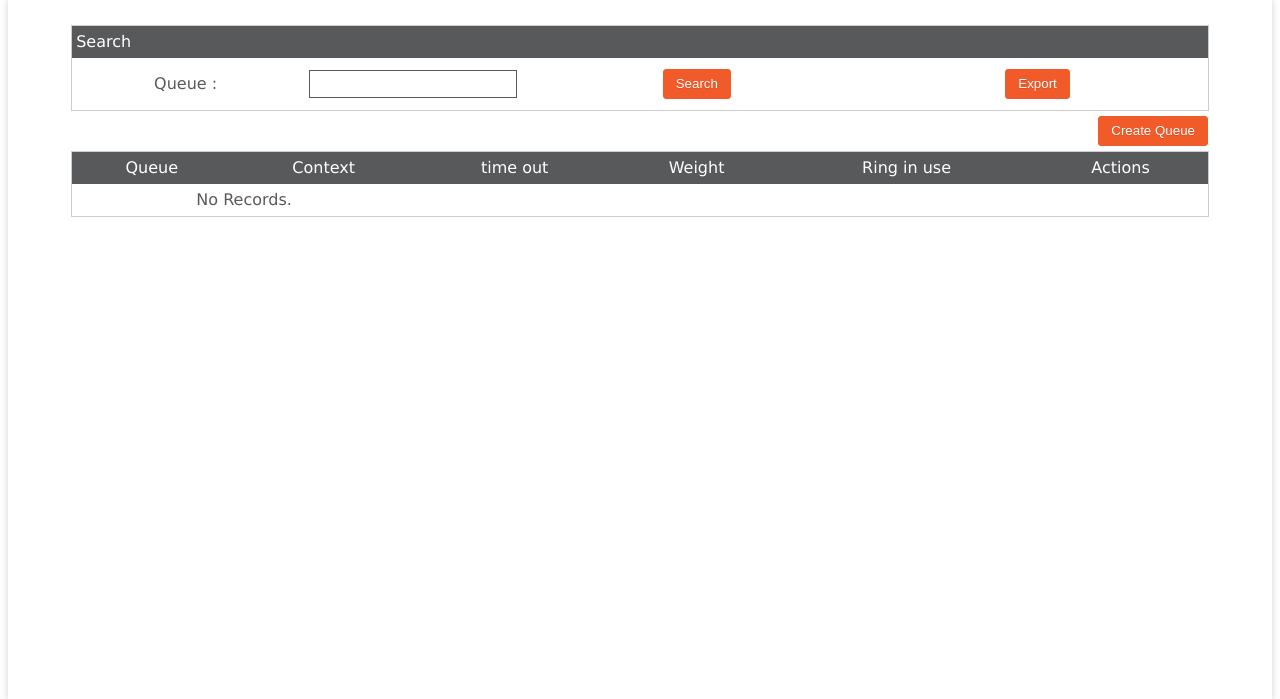
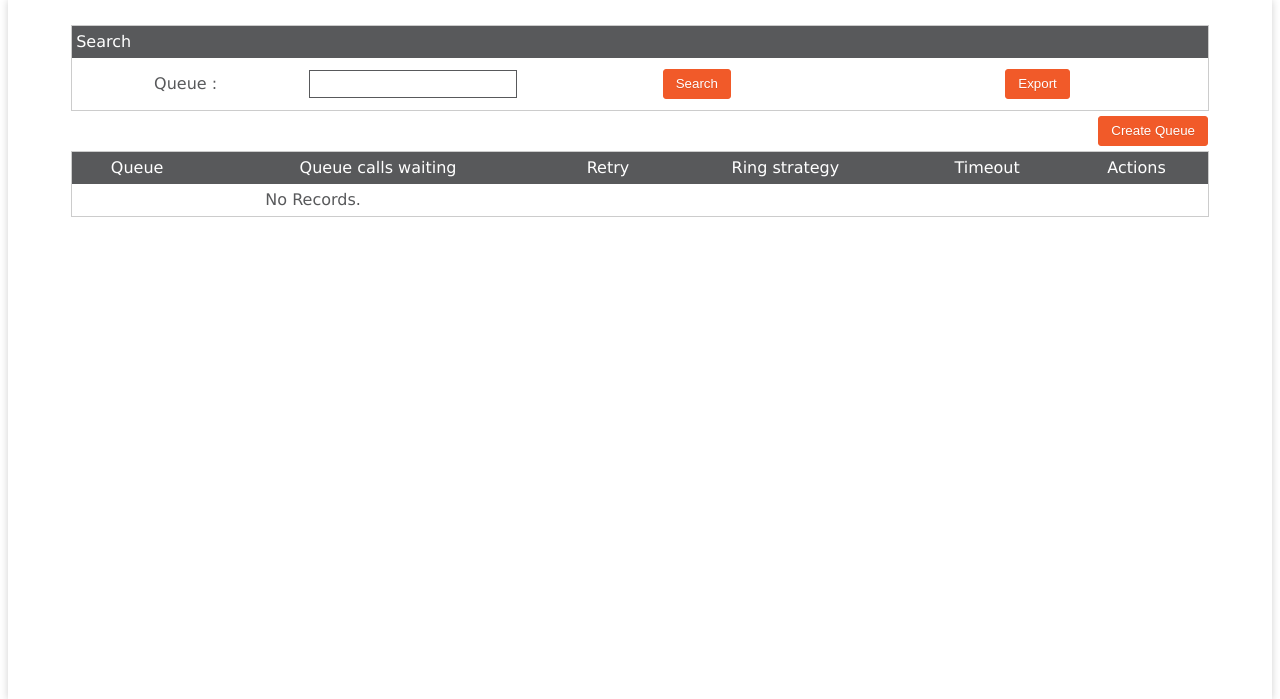
Before and after one commit to ramasamys/T_Report, a CodeIgniter app: the page made by application/views/list_queue.php in a window 1280 px wide. Shown: the part 92-791 px from the top of the page. Run offline with CodeIgniter, Linux system fonts and the light colour scheme; data that the repository does not hold is empty; some libraries are stand-ins or nearby versions.

Commit message:
displaying values on edit parts

```diff
--- a/application/models/pbxadmin.php
+++ b/application/models/pbxadmin.php
@@ -87,7 +87,7 @@ function getAllExtension($exten) {
 
 
  function getExtension() {
-    $extension_list = "SELECT distinct(name) from sipusers";
+    $extension_list = "SELECT distinct(name) from sipusers where name!=''";
 	$extension_query = $this->db->query($extension_list);
     return $extension_query->result_array();
 
--- a/application/views/list_queue.php
+++ b/application/views/list_queue.php
@@ -33,10 +33,10 @@
         <tr>
 
             <th>Queue</th>
-			<th>Context</th>
-			<th>time out</th>
-			<th>Weight</th>
-			<th>Ring in use</th>
+			<th>Queue calls waiting</th>
+			<th>Retry</th>
+			<th>Ring strategy</th>
+			<th>Timeout</th>
             <th>Actions</th>
 
 
@@ -46,13 +46,13 @@
                 ?>
                 <tr>
                     <td><?php echo $value->name; ?></td>
-					<td><? echo $context = isset($value->context) ? $value->context : '-'; ?></td>
+					<td><? echo $queue_callswaiting = isset($value->queue_callswaiting) ? $value->queue_callswaiting : '-'; ?></td>
+					<td><? echo $retry = isset($value->retry) ? $value->retry : '-'; ?></td>
+					<td><? echo $strategy = isset($value->strategy) ? $value->strategy : '-'; ?></td>
 					<td><? echo $timeout = isset($value->timeout) ? $value->timeout : '-'; ?></td>
-					<td><? echo $weight = isset($value->weight) ? $value->weight : '-'; ?></td>
-					<td><? echo $ringinuse = isset($value->ringinuse) ? $value->ringinuse : '-'; ?></td>
 
 
-                    <td><a href="#" queue_name="<?php echo $value->name;?>" queue_calls_waiting="<?php echo $value->queue_callswaiting;?>" class="edit-queue">Edit</a>&nbsp;|&nbsp;<a href="#" class="delete-queue" deleteid="<?php echo $value->name; ?>">Delete</a></td>
+                    <td><a href="#" queue_name="<?php echo $value->name;?>" queue_calls_waiting="<?php echo $value->queue_callswaiting;?>" queue_retry="<?php echo $value->retry;?>" queue_strategy="<?php echo $value->strategy;?>" queue_timeout="<?php echo $value->timeout;?>" class="edit-queue">Edit</a>&nbsp;|&nbsp;<a href="#" class="delete-queue" deleteid="<?php echo $value->name; ?>">Delete</a></td>
 
                 </tr>
             <?php endforeach; ?>
@@ -318,29 +318,51 @@
 <div class="display-type edit-queue-div" >
     <table>
 
-  <tr><td >Queue Name</td><td > <input type = "text"  name = "edit_queue_name" id = "edit_queue_name" value = "" class="textbox-style1 edit-queue-name" > </td></tr>
-  <tr><td>Announce-Frequency</td><td><input type = "text"  name = "edit_announce_frequency" id = "edit_announce_frequency" value = "" class="textbox-style1 edit-announce-frequency" > </td></tr>
- <tr><td>Announce-Holdtime</td><td><input type = "text"  name = "edit_holdtime" id = "edit_holdtime" value = "" class="textbox-style1 edit-holdtime" > </td></tr>
+  <tr><td >Queue Name</td><td > <input type = "text"  name = "edit_queue_name" id = "edit_queue_name" readonly="readonly" value = "" class="textbox-style1 edit-queue-name" > </td></tr>
 
- <tr><td>Announce-Position</td><td><input type = "text"  name = "edit_announce_position" id = "edit_announce_position" value = "" class="textbox-style1 edit-announce-position" > </td></tr>
- <tr><td>Autofill</td><td><input type = "text"  name = "edit_autofill" id = "edit_autofill" value = " " class="textbox-style1 edit-autofill" > </td></tr>
- <tr><td>Event Member Status</td><td><input type = "text"  name = "edit_member_status" id = "edit_member_status" value = "" class="textbox-style1 edit-member-status" > </td></tr>
- <tr><td>Event When Called</td><td><input type = "text"  name = "edit_event_when_called" id = "edit_event_when_called" value = "" class="textbox-style1 edit-event-when-called" > </td></tr>
- <tr><td>Joinempty</td><td><input type = "text"  name = "edit_joinempty" id = "edit_joinempty" value = "" class="textbox-style1 edit-joinempty" > </td></tr>
- <tr><td>Leave When Empty</td><td><input type = "text"  name = "edit_leave_when_empty" id = "edit_leave_when_empty" value = "" class="textbox-style1 edit-leave-when-empty" > </td></tr>
- <tr><td>Maximum wait time</td><td><input type = "text"  name = "edit_maximum_wait_time" id = "edit_maximum_wait_time" value = "" class="textbox-style1 edit-maximum-wait-time" > </td></tr>
- <tr><td>Member Delay</td><td><input type = "text"  name = "edit_member_delay" id = "edit_member_delay" value = "" class="textbox-style1 edit-member-delay" > </td></tr>
- <tr><td>Penalty members limit</td><td><input type = "text"  name = "edit_penalty_member_limit" id = "edit_penalty_member_limit" value = "" class="textbox-style1 edit-penalty-member-limit" > </td></tr>
  <tr><td>Queue-calls waiting</td><td><input type = "text"  name = "edit_queue_calls_waiting" id = "edit_queue_calls_waiting" value = "" class="textbox-style1 edit-queue-calls-waiting" > </td></tr>
- <tr><td>Report hold time</td><td><input type = "text"  name = "edit_hold_time" id = "edit_hold_time" value = "" class="textbox-style1 edit-hold-time" > </td></tr>
- <tr><td>Retry</td><td><input type = "text"  name = "edit_retry" id = "edit_retry" value = "" class="textbox-style1 edit-retry" > </td></tr>
- <tr><td>Ring In Use</td><td><input type = "text"  name = "edit_ring_in_use" id = "edit_ring_in_use" value = "" class="textbox-style1 edit-ring-in-use" > </td></tr>
- <tr><td>Service Level</td><td><input type = "text"  name = "edit_service_level" id = "edit_service_level" value = "" class="textbox-style1 edit-service-level" > </td></tr>
- <tr><td>Ring Strategy</td><td><input type = "text"  name = "edit_ring_strategy" id = "edit_ring_strategy" value = "" class="textbox-style1 edit-ring-strategy" > </td></tr>
- <tr><td>Timeout</td><td><input type = "text"  name = "edit_timeout" id = "edit_timeout" value = "" class="textbox-style1 edit-timeout" > </td></tr>
- <tr><td>Timeout Restart</td><td><input type = "text"  name = "edit_timeout_restart" id = "edit_timeout_restart" value = "" class="textbox-style1 edit-timeout-restart" > </td></tr>
- <tr><td>Queue Weight</td><td><input type = "text"  name = "edit_queue_weight" id = "edit_queue_weight" value = "" class="textbox-style1 edit-queue-weight" > </td></tr>
- <tr><td>Wrapuptime</td><td><input type = "text"  name = "edit_wrapup_time" id = "edit_wrapup_time" value = "" class="textbox-style1 edit-wrapup-time" > </td></tr>
+
+ <tr><td>Retry :</td><td>
+                <select name="edit_retry" id="edit_retry">
+                    <option value= "10">10 seconds</option>
+                    <option value= "30">30 seconds</option>
+                    <option value= "1">1 min</option>
+                    <option value= "3">3 mins</option>
+                    <option value= "10">10 mins</option>
+                    <option value= "15">15 mins</option>
+                    <option value= "20">20 mins</option>
+                    <option value= "40">40 mins</option>
+                    <option value= "45">45 mins</option>
+                    <option value= "50">50 mins</option>
+                    <option value= "60">60 mins</option></select></td></tr>
+
+ <tr><td>Ring Strategy :</td><td>
+                <select name="edit_ring_strategy" id="edit_ring_strategy">
+                    <option value= "ringall">Ring all</option>
+                    <option value= "random">Random</option>
+                    <option value= "leastrecent">Least Recent</option>
+                    <option value= "fewestcalls">Fewest Calls</option>
+                    <option value= "rrmemory">rrMemory</option>
+                    <option value= "rrordered">rrordered</option>
+                    <option value= "linear">linear</option>
+                    <option value= "wrandom">WRandom</option>
+                </select></td></tr>
+
+  <tr><td>Timeout :</td><td>
+                <select name="edit_timeout" id="edit_timeout">
+                    <option value= "15">15 seconds</option>
+                    <option value= "30">30 seconds</option>
+                    <option value= "60">60 seconds</option>
+                    <option value= "100">100 seconds</option>
+                    <option value= "150">150 seconds</option>
+                    <option value= "200">200 seconds</option>
+                    <option value= "250">250 seconds</option>
+                    <option value= "300">300 seconds</option>
+                    <option value= "350">350 seconds</option>
+                    <option value= "400">400 seconds</option>
+                    <option value= "450">450 seconds</option>
+                </select></td></tr>
+
   <tr>
       <td></td>
       <td><input type="submit" name="" value="Update" class="button-color"/></td>
--- a/js/admin.js
+++ b/js/admin.js
@@ -158,7 +158,7 @@ $(document).ready(function() {
 
     $('.edit-queue-div').dialog({
         width: 500,
-        height: 600,
+        height: 300,
         modal: true,
         title: "Edit queue",
         resizable: false,
@@ -169,7 +169,9 @@ $(document).ready(function() {
         $('label.error').remove();
         $('.edit-queue-name').val($(this).attr('queue_name'));
         $('.edit-queue-calls-waiting').val($(this).attr('queue_calls_waiting'));
-
+		$('#edit_retry').val($(this).attr('queue_retry'));
+        $('#edit_ring_strategy').val($(this).attr('queue_strategy'));
+        $('#edit_timeout').val($(this).attr('queue_timeout'));
 
         $('.edit-queue-div').dialog('open');
     });
@@ -269,13 +271,18 @@ $(document).ready(function() {
         width: 500,
         height: 400,
         modal: true,
-        title: "Edit queue",
+        title: "Edit Inbound",
         resizable: false,
         autoOpen: false
     });
 
     $('.edit-inbound').live('click', function() {
         $('label.error').remove();
+
+		$('#edit_did_name').val($(this).attr('did_name'));
+        $('#edit_did_number').val($(this).attr('did_number'));
+        $('#edit_inbound_set_destination').val($(this).attr('set_dest'));
+		$('#edit_inbound_dependent_destination').val($(this).attr('dest'));
 
 
         $('.edit-inbound-div').dialog('open');
@@ -368,10 +375,16 @@ $(document).ready(function() {
         $('#edit_ring_time').val($(this).attr('ring_time'));
         $('#edit_set_destination').val($(this).attr('set_destination'));
         $('#edit_dependent_destination').val($(this).attr('dependent_value'));
+		 $('#edit_followme_list').val($(this).attr('followme_list'));
 
         $('.edit-followme-div').dialog('open');
     });
 
+	/* $('#edit_quickpick_extension').change(function() {
+        // update input box with the currently selected value
+        $('#edit_followme_list').append($('#edit_quickpick_extension').val() + '\n');
+    });
+*/
 
 
 /////////////delete followme//////////
```
Also changed, not shown: application/views/list_followme.php (+9 -7 lines), application/views/list_inbound.php (+5 -5 lines).
